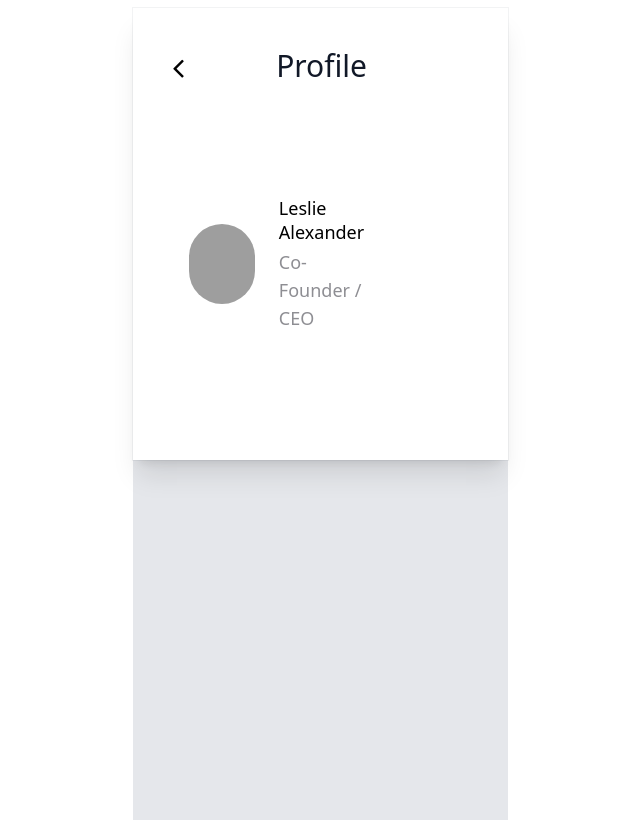
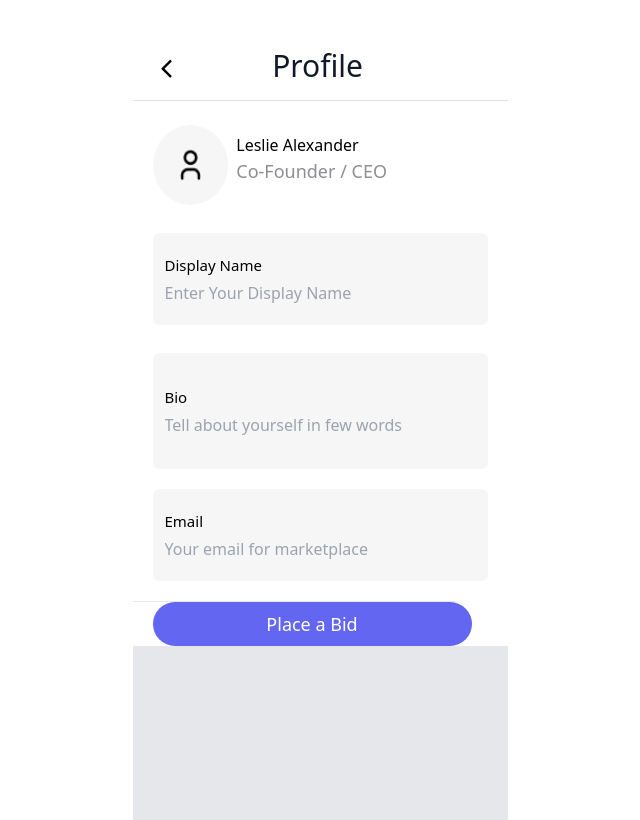
Before and after one commit to Traxim-Technologies/nft-tailwind, an Angular app: page /profile in a window 1280 px wide. Shown: the whole page, without its empty margins (320-960 px from the left). Built offline with nearby package versions, Linux system fonts and the light colour scheme; grey boxes are pictures that could not be loaded.

Commit message:
profile page changes

```diff
--- a/src/app/nft-screens/profile/profile.component.css
+++ b/src/app/nft-screens/profile/profile.component.css
@@ -0,0 +1,17 @@
+.border-b{border-bottom: 1px solid #E1E1E1;}
+
+.pro-box {
+    background-color: #F6F6F6;
+
+}
+.pro-box span {
+    font-size: 15px;
+    line-height: 21px;
+}
+
+.pro-box input {
+    font-size: 16px;
+    line-height: 24px;
+    border: none;
+    background: transparent;
+}
--- a/src/app/nft-screens/profile/profile.component.html
+++ b/src/app/nft-screens/profile/profile.component.html
@@ -1,35 +1,62 @@
-<div class=" px-4 pt-10 pb-8 bg-white shadow-xl ring-1 ring-gray-900/5 sm:max-w-lg sm:mx-auto lg sm:px-10  head-cl">
-    <div class="grid grid-cols-3 gap-4">
+
+    <div class="bg-white head-cl  pt-10 ">
+
+    <div class="grid grid-cols-3 gap-4 sm:px-7 border-b ">
+
         <div> <i class="fa fa-angle-left fa-solid fa-2x py-1"></i> </div>
         <!-- ... -->
         <div><h2 class="sm:text-3xl text-6xl font-medium title-font mb-4 text-gray-900 ">Profile</h2></div>
+
+
+    </div>
+    <!-- This example requires Tailwind CSS v2.0+ -->
+    <div class="grid grid-cols-4 gap-2 pt-6 sm:px-5">
+        <div class="col-start-1 col-end-2">
+            <img class=" rounded-full lg:w-20 lg:h-20" src="/assets/image/profile-blk.png" alt="">
         </div>
 
-    <!-- This example requires Tailwind CSS v2.0+ -->
-<div class="bg-white">
-    <div class="mx-auto py-12 px-4 max-w-7xl  lg:py-24">
-      <div class="grid grid-cols-1 gap-12 lg:grid-cols-3 lg:gap-8">
-
-        <div class="lg:col-span-2">
-          <ul role="list" class="space-y-12 sm:grid sm:grid-cols-2 sm:gap-12 sm:space-y-0 lg:gap-x-8">
-            <li>
-              <div class="flex items-center space-x-4 lg:space-x-6">
-                <img class="w-16 h-16 rounded-full lg:w-20 lg:h-20" src="https://images.unsplash.com/photo-1494790108377-be9c29b29330?ixlib=rb-1.2.1&ixid=eyJhcHBfaWQiOjEyMDd9&auto=format&fit=facearea&facepad=2&w=256&h=256&q=80" alt="">
-                <div class="font-medium text-lg leading-6 space-y-1">
+        <div class="font-medium col-start-2 col-span-4 mt-2">
           <h3>Leslie Alexander</h3>
           <p class="text-indigo-600">Co-Founder / CEO</p>
         </div>
       </div>
-            </li>
-
-            <!-- More people... -->
-          </ul>
+      <div class=" sm:px-3 mx-5  my-7 py-5 rounded-md pro-box">
+        <div class="col-start-1 col-end-7">
+            <label class="block">
+                <span class=" text-sm font-medium text-black font-medium">
+                  Display Name
+                </span>
+                <input type="text" name="text" class="mt-1    block w-full sm:text-sm focus:ring-1" placeholder="Enter Your Display Name" />
+              </label>
         </div>
       </div>
+      <div class=" sm:px-3 mx-5  my-5 py-8 rounded-md pro-box">
+        <div class="col-start-1 col-end-7">
+            <label class="block">
+                <span class=" text-sm font-medium text-black font-medium">
+                  Bio
+                </span>
+                <input type="text" name="text" class="mt-1    block w-full sm:text-sm focus:ring-1" placeholder="Tell about yourself in few words" />
+              </label>
+        </div>
+      </div>
+      <div class=" sm:px-3 mx-5  my-5 py-5 rounded-md pro-box">
+        <div class="col-start-1 col-end-7">
+            <label class="block">
+                <span class=" text-sm font-medium text-black font-medium">
+                  Email
+                </span>
+                <input type="email" name="email" class="mt-1    block w-full sm:text-sm focus:ring-1" placeholder="Your email for marketplace" />
+              </label>
+        </div>
+      </div>
+
+      <div class="mr-4 ...">
+        <hr class="mr-9"/>
+        <div class="flex justify-center ">
+        <button class="w-full rounded-full text-white bg-indigo-500  py-2  mx-5 px-6 focus:outline-none hover:bg-indigo-600  text-lg">Place a Bid</button>
     </div>
     </div>
 
 
-
-
 </div>
```
Also changed, not shown: src/assets/image/profile-blk.png (added). Lines whose indentation alone changed are shown as unchanged.
